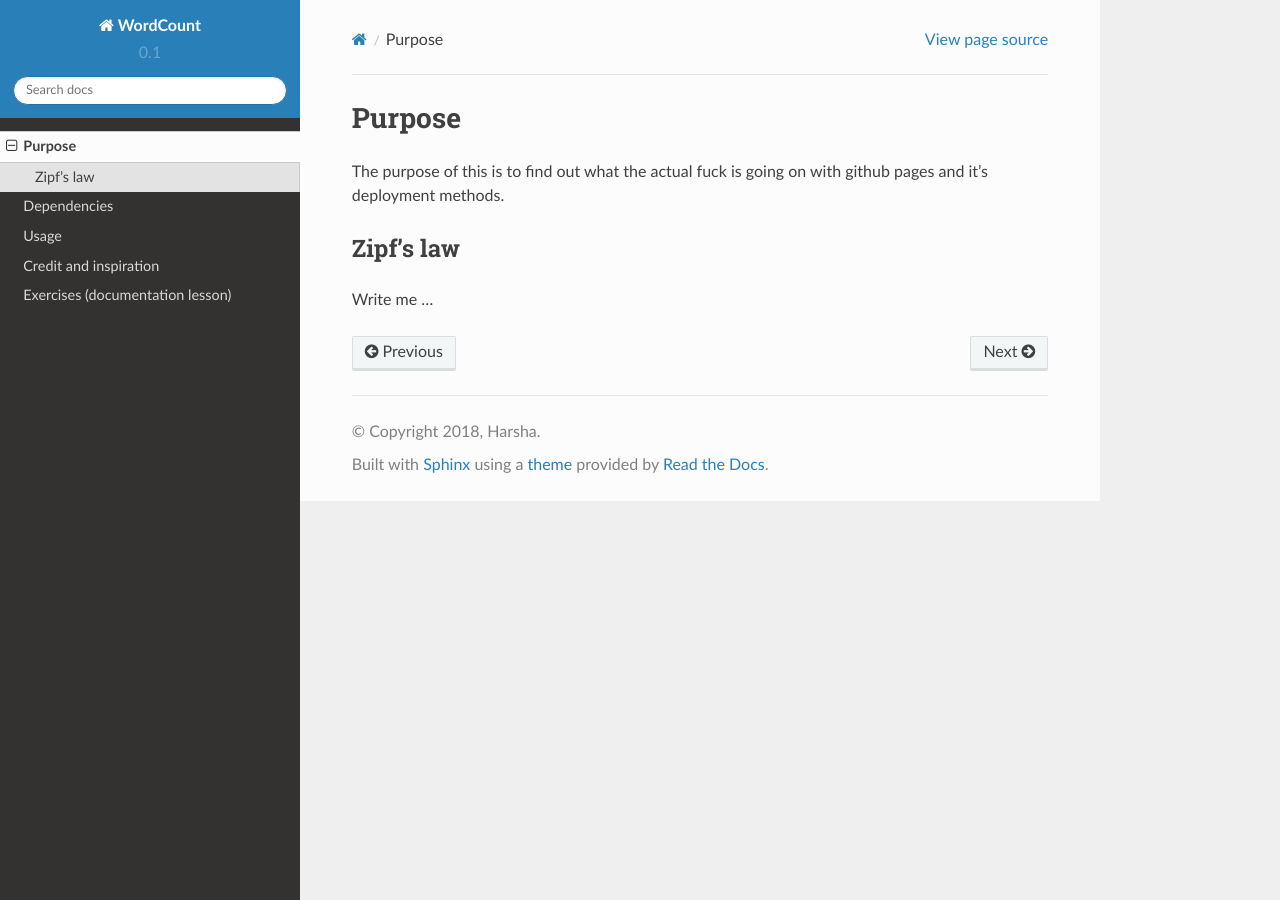
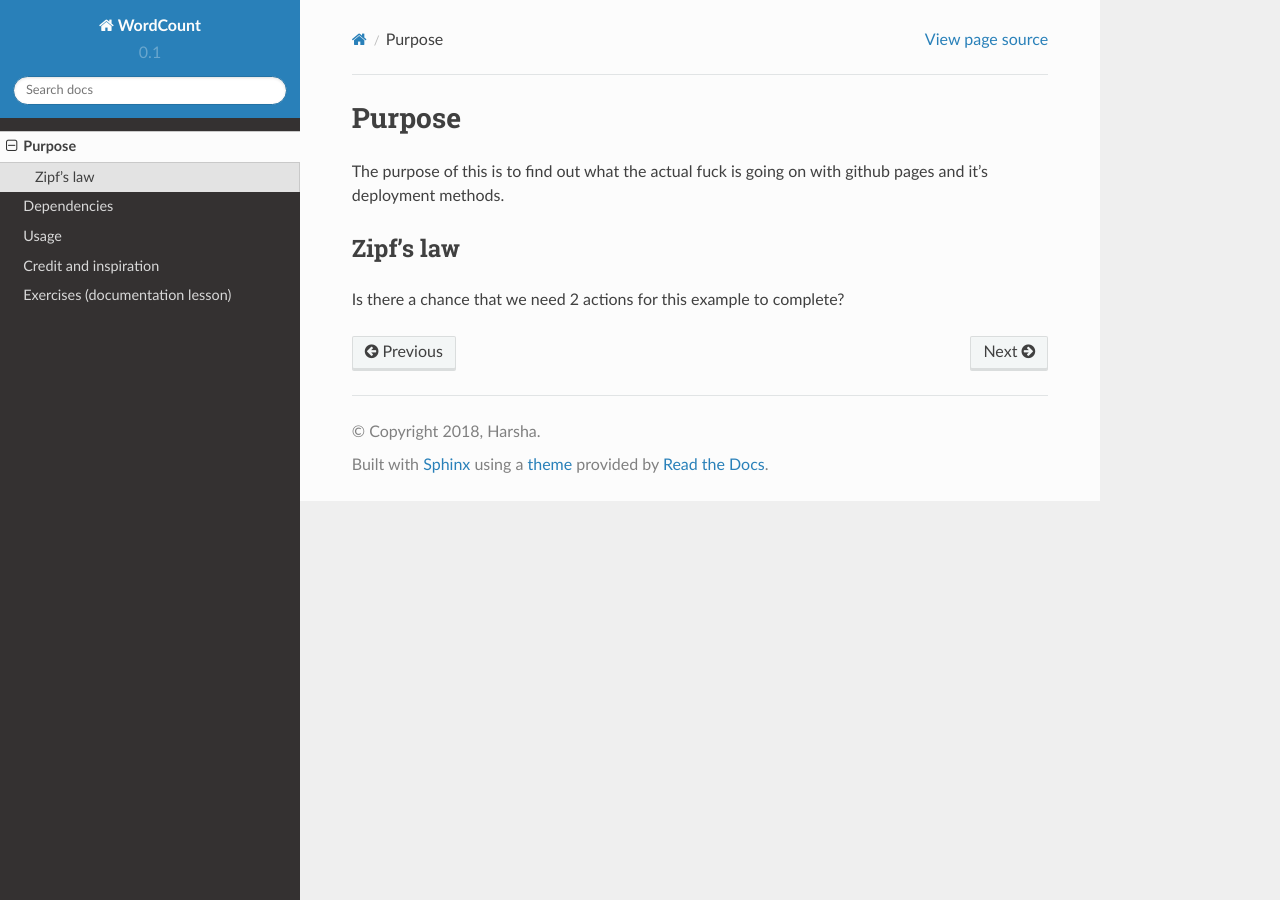
Before and after one commit to debboutr/pag, a Sphinx documentation site: the page built from doc/purpose.rst, in a window 1280 px wide. Built offline with Sphinx 7.4.7 and the Read the Docs theme 2.0.0, drawn with Linux system fonts in a browser that asks for light colours.

```diff
--- a/doc/purpose.rst
+++ b/doc/purpose.rst
@@ -10,4 +10,4 @@ github pages and it's deployment methods.
 Zipf's law
 ----------
 
-Write me ...
+Is there a chance that we need 2 actions for this example to complete?
```
Also changed, not shown: 1 other file.
